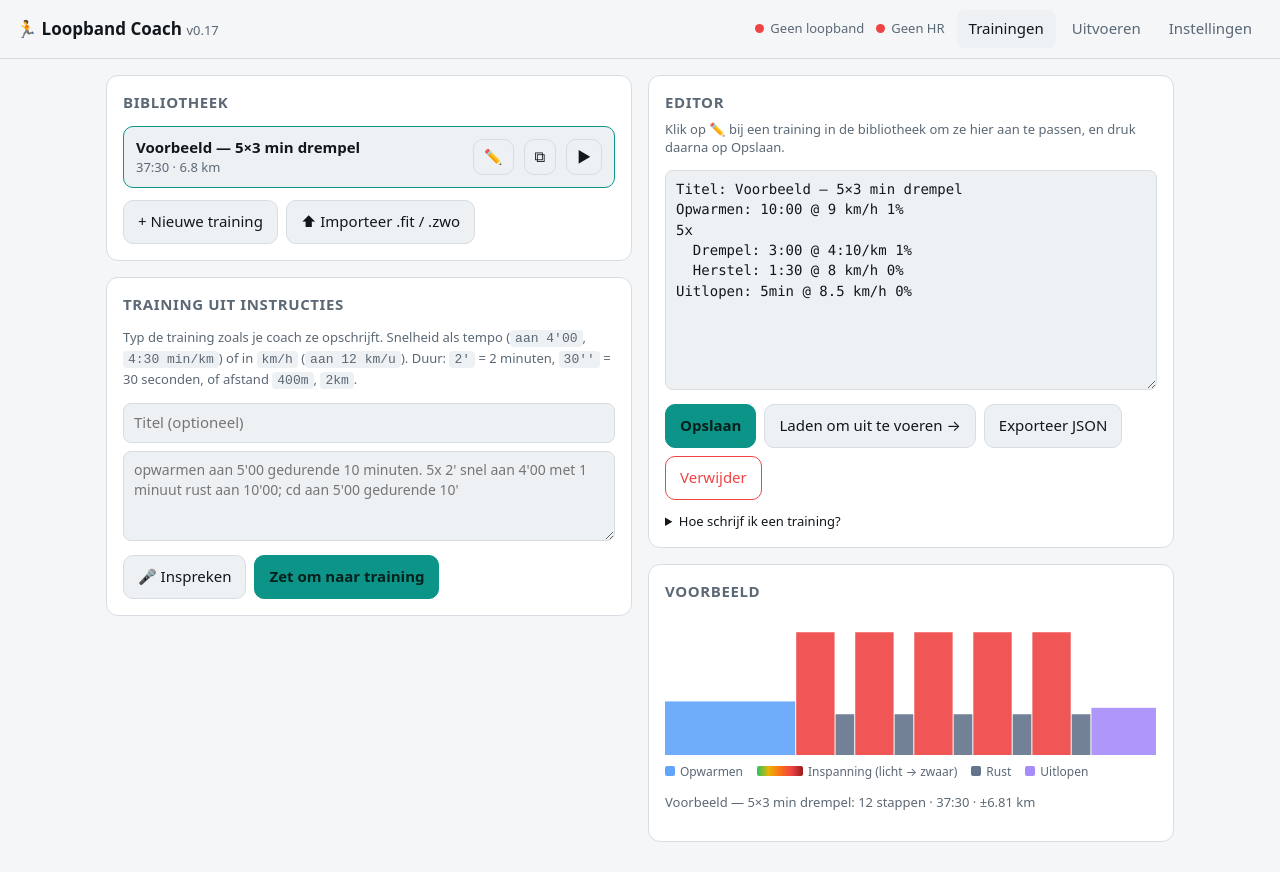
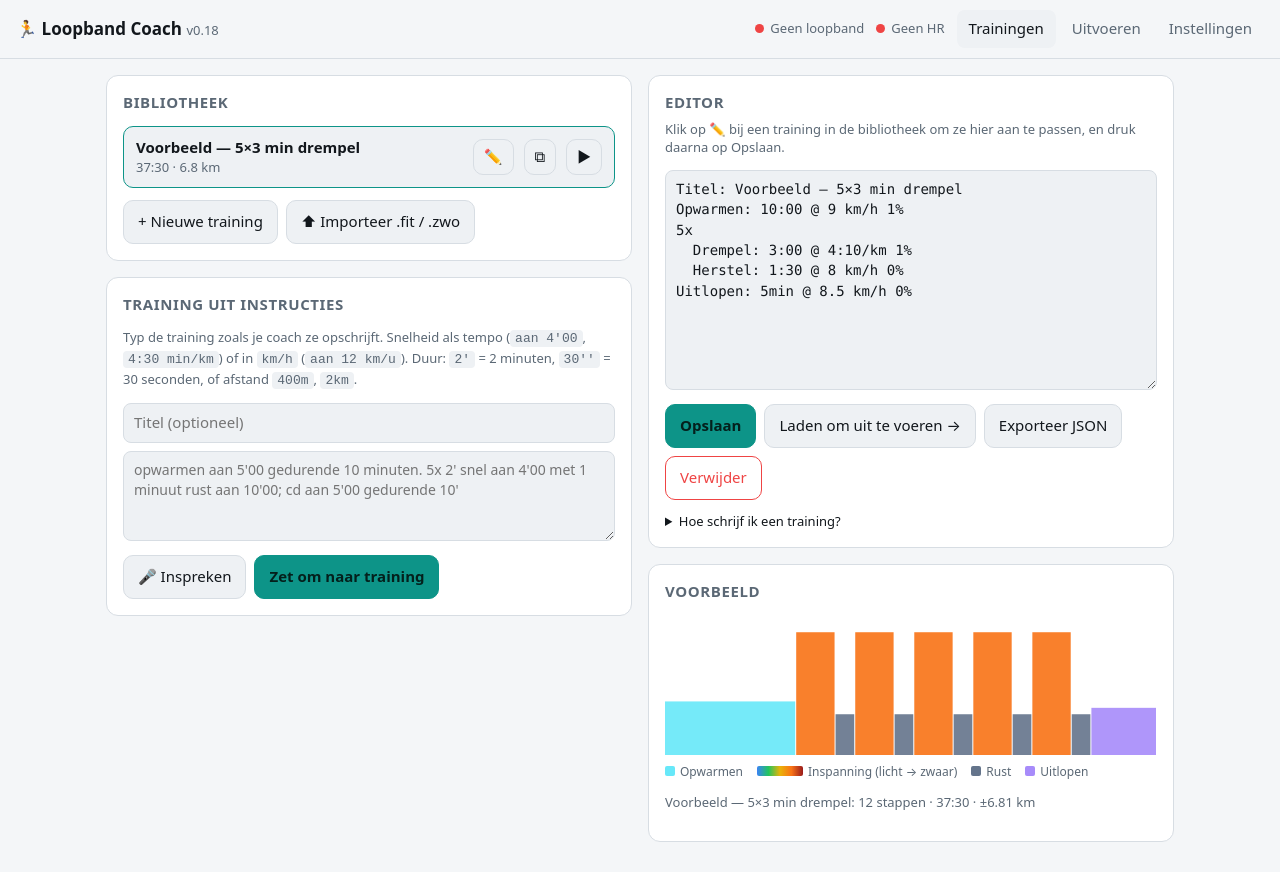
Before and after one commit to Cjonas08/loopband-coach, a plain HTML site: page index.html in a window 1280 px wide. Drawn offline with Linux system fonts and the light colour scheme.

Commit message:
Zone colours: blue, green, yellow, orange, dark red; warm-up in cyan
Co-Authored-By: Claude Fable 5.2 <noreply@anthropic.com>

```diff
--- a/index.html
+++ b/index.html
@@ -13,7 +13,7 @@
   --text: #e8edf2; --muted: #93a1b0; --accent: #2dd4bf; --accent2: #f97316;
   --danger: #ef4444; --ok: #22c55e; --warn: #eab308;
   --z1: #60a5fa; --z2: #2dd4bf; --z3: #eab308; --z4: #f97316; --z5: #ef4444;
-  --k-warm: #60a5fa; --k-work: #f97316; --k-rest: #64748b; --k-cool: #a78bfa;
+  --k-warm: #67e8f9; --k-work: #f97316; --k-rest: #64748b; --k-cool: #a78bfa;
 }
 @media (prefers-color-scheme: light) {
   :root:not([data-theme="dark"]) {
@@ -122,7 +122,7 @@ pre.help { background: var(--panel2); padding: 10px; border-radius: 8px; overflo
 </head>
 <body>
 <header>
-  <h1>🏃 Loopband Coach <span class="small muted ver" style="font-weight:400">v0.17</span></h1>
+  <h1>🏃 Loopband Coach <span class="small muted ver" style="font-weight:400">v0.18</span></h1>
   <span class="status" title="Loopband"><span id="dotTm" class="dot"></span><span id="txtTm">Geen loopband</span></span>
   <span class="status" title="Hartslagband"><span id="dotHr" class="dot"></span><span id="txtHr">Geen HR</span></span>
   <nav>
@@ -191,7 +191,7 @@ Uitlopen: 8min @ 8.5 km/h</pre>
       <div class="card">
         <h2>Voorbeeld</h2>
         <canvas id="previewChart"></canvas>
-        <div class="legend"><span><i style="background:var(--k-warm)"></i>Opwarmen</span><span><i style="background:linear-gradient(90deg,#22c55e,#eab308,#f97316,#ef4444,#991b1b);width:46px"></i>Inspanning (licht → zwaar)</span><span><i style="background:var(--k-rest)"></i>Rust</span><span><i style="background:var(--k-cool)"></i>Uitlopen</span></div>
+        <div class="legend"><span><i style="background:var(--k-warm)"></i>Opwarmen</span><span><i style="background:linear-gradient(90deg,#3b82f6,#22c55e,#eab308,#f97316,#991b1b);width:46px"></i>Inspanning (licht → zwaar)</span><span><i style="background:var(--k-rest)"></i>Rust</span><span><i style="background:var(--k-cool)"></i>Uitlopen</span></div>
         <p id="previewSummary" class="small muted"></p>
       </div>
     </div>
@@ -408,7 +408,7 @@ function bindSettings() {
   }
 }
 /* Snelheidszones: 4 bovengrenzen (km/h) voor zone 1-4; zone 5 = alles daarboven */
-const ZONE_HEX = ['#22c55e', '#eab308', '#f97316', '#ef4444', '#991b1b'];   // groen → geel → oranje → rood → donkerrood
+const ZONE_HEX = ['#3b82f6', '#22c55e', '#eab308', '#f97316', '#991b1b'];   // blauw → groen → geel → oranje → donkerrood
 const ZONE_NAMES = ['Zone 1 · licht', 'Zone 2 · duur', 'Zone 3 · tempo', 'Zone 4 · drempel', 'Zone 5 · maximaal'];
 function defaultZones() { const thr = speedFromPace(settings.threshold) || 13.3; return [0.80, 0.90, 1.00, 1.10].map(f => round1(thr * f)); }
 function zones() { const z = settings.zones; return Array.isArray(z) && z.length === 4 && z.every(v => v > 0) ? z : defaultZones(); }
@@ -965,7 +965,7 @@ function stepType(label) {
   if (/\b(rust\w*|herstel\w*|recup\w*|wandel\w*|dribbel\w*|jog\w*|pauze)\b/.test(l)) return 'rest';
   return 'work';
 }
-const KIND_HEX = { warm: '#60a5fa', work: '#f97316', rest: '#64748b', cool: '#a78bfa' };
+const KIND_HEX = { warm: '#67e8f9', work: '#f97316', rest: '#64748b', cool: '#a78bfa' };
 // Inspanning krijgt een kleur volgens intensiteit: snelheid t.o.v. het drempeltempo uit Instellingen
 function workColor(speed) {
   const z = zones();
```
